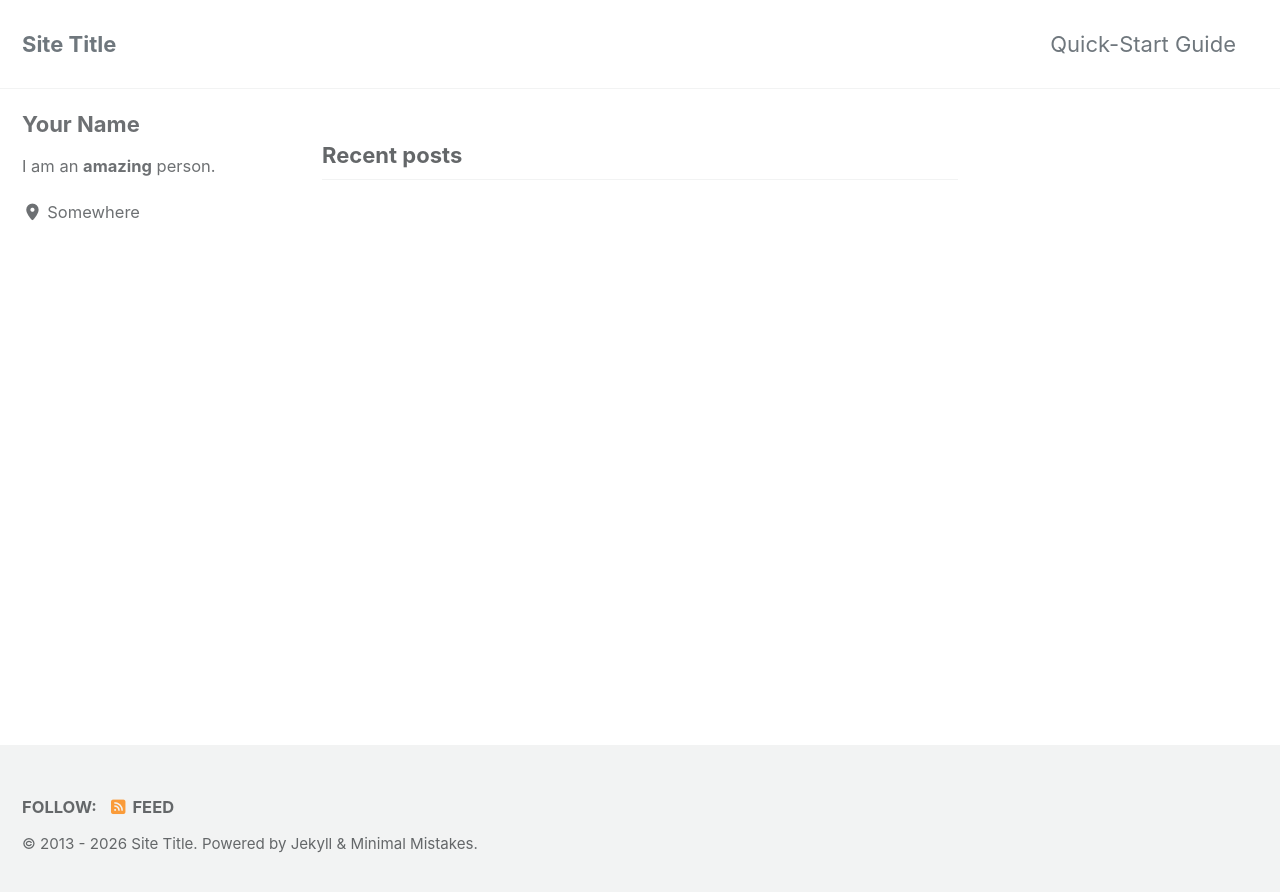
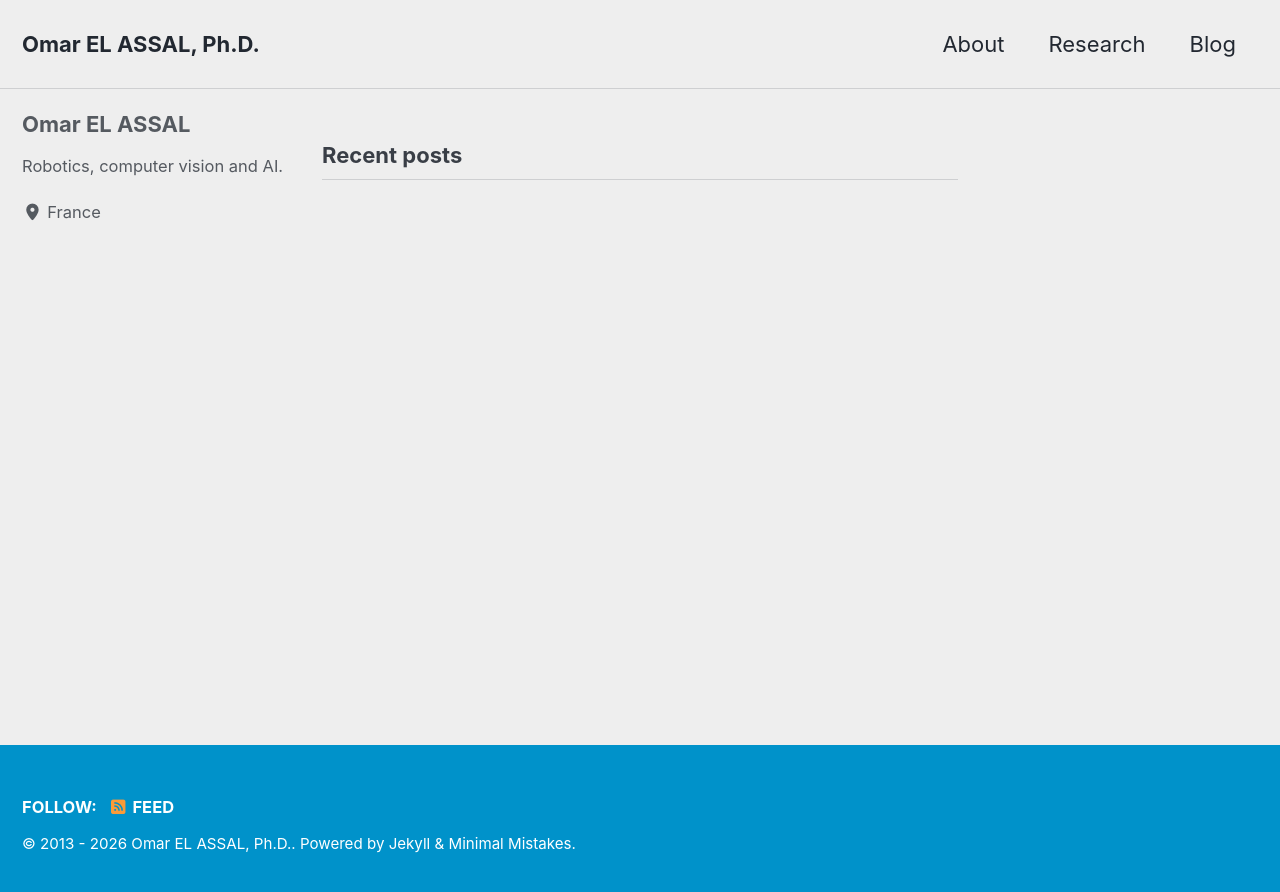
Before and after one commit to Oassal/oassal.github.io, a Jekyll site: the page built from index.html, in a window 1280 px wide. Shown: the top 892 px of the page. Built offline with Jekyll 4.4.1, drawn with Linux system fonts in a browser that asks for light colours; cached includes are drawn as plain includes; the list of posts is cut into pages by our own code.

Commit message:
commit 2

```diff
--- a/_config.yml
+++ b/_config.yml
@@ -12,12 +12,12 @@
 
 # theme                  : "minimal-mistakes-jekyll"
 # remote_theme           : "mmistakes/minimal-mistakes"
-minimal_mistakes_skin    : "default" # "air", "aqua", "contrast", "dark", "dirt", "neon", "mint", "plum", "sunrise", "catppuccin_latte", "catppuccin_mocha"
+minimal_mistakes_skin    : "air" # "default", "air", "aqua", "contrast", "dark", "dirt", "neon", "mint", "plum", "sunrise", "catppuccin_latte", "catppuccin_mocha"
 
 # Site Settings
 locale                   : "en-US"
 direction                : # "ltr" (default), "rtl" # set the direction of the page
-title                    : "Site Title"
+title                    : "Omar EL ASSAL, Ph.D."
 title_separator          : "-"
 subtitle                 : # site tagline that appears below site title in masthead
 name                     : "Your Name"
@@ -114,10 +114,10 @@ analytics:
 
 # Site Author
 author:
-  name             : "Your Name"
+  name             : "Omar EL ASSAL"
   avatar           : # path of avatar image, e.g. "/assets/images/bio-photo.jpg"
-  bio              : "I am an **amazing** person."
-  location         : "Somewhere"
+  bio              : Robotics, computer vision and AI. #"I am an **amazing** person."
+  location         : "France"
   email            :
   # fediverse      : "@you@instance.social"  # used for fediverse:creator meta tag
   links:
```
Also changed, not shown: _data/navigation.yml (+8 -4 lines).
